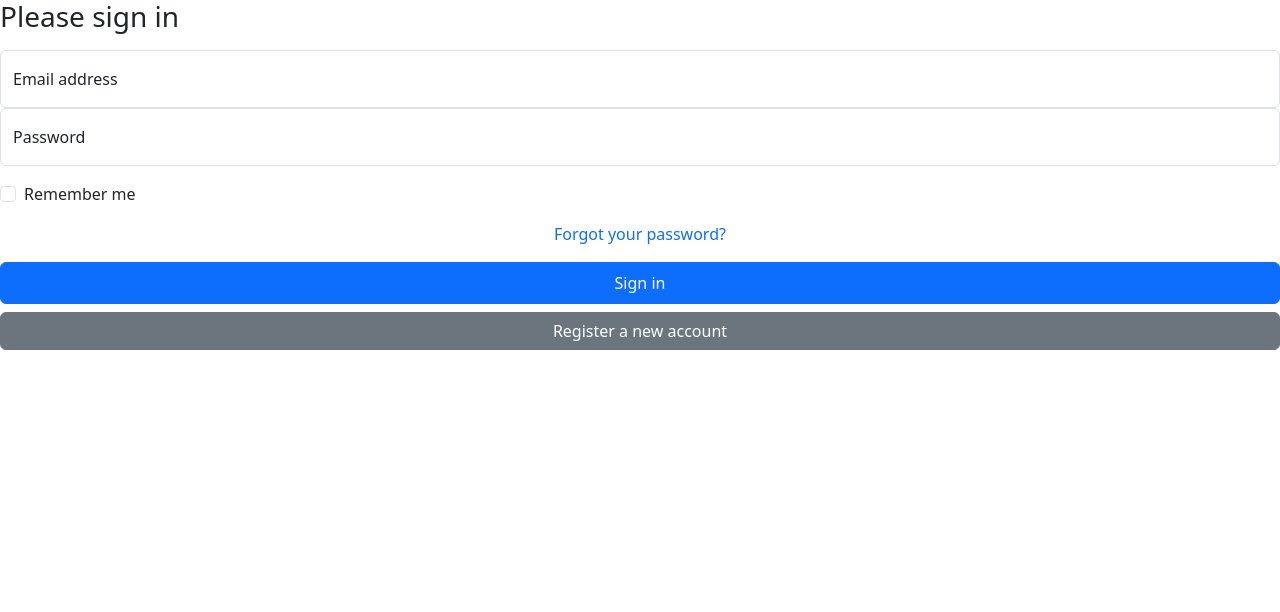
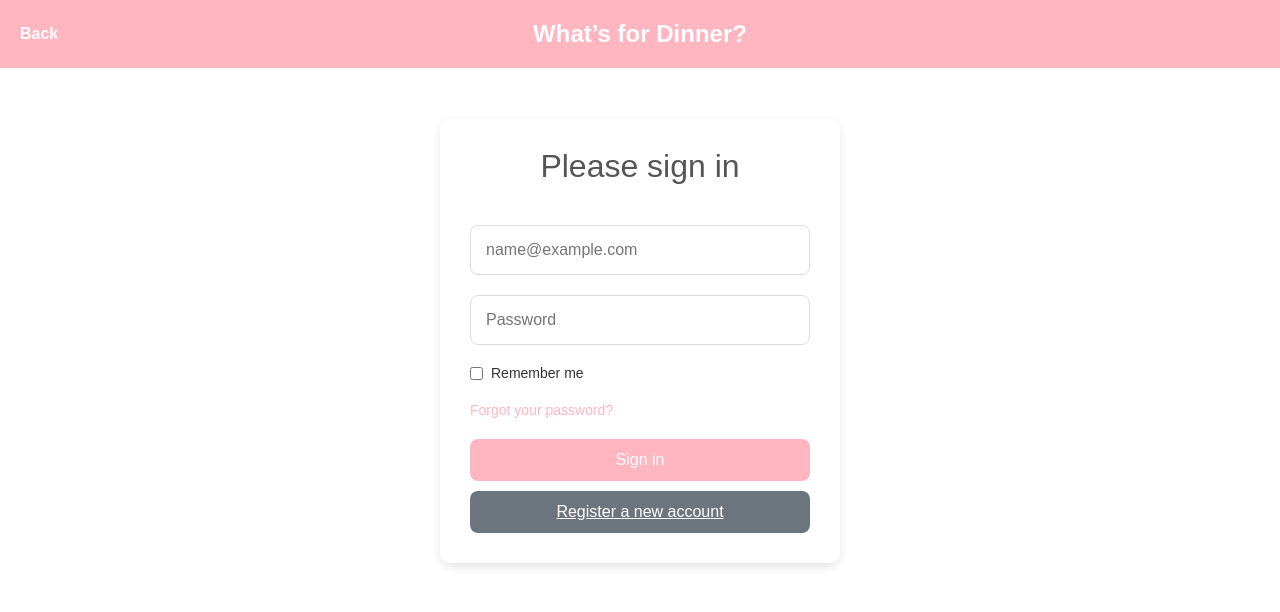
Before and after one commit to lryvakl/recipesBook, a Django app: page /login/ in a window 1280 px wide. Shown: the top 612 px of the page. Run offline with Django 5.2, Linux system fonts and the light colour scheme.

Commit message:
працює кнопка add to fav для отриманих через api(потрібні ще допрацювання) додано css для login допрацювати отримання даних через api

```diff
--- a/RecipesBook/RecipesBook/settings.py
+++ b/RecipesBook/RecipesBook/settings.py
@@ -125,7 +125,7 @@ USE_TZ = True
 
 
 
-SPOONACULAR_API_KEY = '3e38ac83554c4a4491840a1cc564c676'
+
 
 
 
--- a/RecipesBook/main/models.py
+++ b/RecipesBook/main/models.py
@@ -9,7 +9,7 @@ class Recipe(models.Model):
     ingredients = models.TextField('Ingredients')
     instructions = models.TextField('Instructions')
     category = models.CharField('category',max_length=50)
-    image = models.ImageField('Image',upload_to='media/',default='image.jpg')
+    image = models.ImageField('Image', upload_to='media/', blank=True, null=True)
     favorite_by_users = models.ManyToManyField(User, related_name='favorite_recipes', blank=True)
 
     def get_image_url(self):
--- a/RecipesBook/main/static/login.css
+++ b/RecipesBook/main/static/login.css
@@ -0,0 +1,206 @@
+/* Basic styling */
+body {
+    font-family: Arial, sans-serif;
+    margin: 0;
+    padding: 0;
+}
+
+.container {
+    max-width: 800px;
+    margin: 0 auto;
+    padding: 20px;
+}
+
+/* Header styling */
+header {
+    display: flex;
+    justify-content: space-between;
+    align-items: center;
+    padding: 25px 20px;
+    background-color: #ffb6c1;
+    position: relative;
+}
+
+header h1 {
+    font-size: 24px;
+    margin: 0;
+    color:white;
+    position: absolute;
+    left: 50%;
+    transform: translateX(-50%);
+}
+
+header .back-btn {
+    text-decoration: none;
+    color: white;
+    font-weight: bold;
+}
+
+header .back-btn:hover {
+    text-decoration: underline;
+    color: white;
+}
+
+/* Profile.css */
+* {
+    margin: 0;
+    padding: 0;
+    box-sizing: border-box;
+    font-family: Arial, sans-serif;
+}
+
+.back-btn {
+    color: white;
+    text-decoration: none;
+    font-weight: bold;
+    transition: color 0.3s;
+}
+
+.back-btn:hover {
+    color: #333;
+}
+
+.container {
+    max-width: 1400px;
+    margin: 30px auto;
+    padding: 20px;
+    background: white;
+    border-radius: 8px;
+    box-shadow: 0 4px 8px rgba(0, 0, 0, 0.1);
+}
+
+/* Стилі для форми */
+form {
+
+    background-color: white;
+    max-width: 400px;
+    margin: 50px auto;
+    padding: 30px;
+    border-radius: 10px;
+    box-shadow: 0 4px 10px rgba(0, 0, 0, 0.1);
+}
+
+
+
+
+h1.h3 {
+    text-align: center;
+    font-weight: 400;
+    color: #555;
+    margin-bottom: 40px;
+}
+
+.form-floating {
+    position: relative;
+    margin-bottom: 20px;
+}
+
+.form-control {
+    padding: 15px;
+    font-size: 16px;
+    border-radius: 8px;
+    border: 1px solid #ddd;
+    width: 100%;
+    box-sizing: border-box;
+}
+
+.form-control:focus {
+    border-color: #ffb6c1;
+    box-shadow: 0 0 5px rgba(255, 127, 80, 0.5);
+}
+
+/* Стилі для чекбокса */
+.form-check {
+    display: flex;
+    align-items: center;
+    font-size: 14px;
+    color: #666;
+    margin-bottom: 20px;
+}
+
+
+/* Лінк забутого паролю */
+.text-center a {
+    font-size: 14px;
+    color: #ffb6c1;
+    text-decoration: none;
+}
+
+.text-center a:hover {
+    text-decoration: underline;
+}
+
+/* Кнопки */
+button {
+    background-color: #ffb6c1;
+    border: none;
+    color: white;
+    font-size: 16px;
+    padding: 12px;
+    border-radius: 8px;
+    cursor: pointer;
+    transition: background-color 0.3s;
+    margin-top: 20px;
+    display: block;
+    width: 100%;  /* Повна ширина для кнопки */
+    text-align: center; /* Центрування тексту */
+}
+
+button:hover {
+    background-color: #ff9ca1;
+}
+
+/* Кнопка для реєстрації */
+.btn-secondary {
+    background-color: #6c757d;
+    color: white;
+    border: none;
+    padding: 12px;
+    border-radius: 8px;
+    font-size: 16px;
+    margin-top: 10px;
+    text-align: center;
+    display: block;
+    transition: background-color 0.3s;
+}
+
+.btn-secondary:hover {
+    background-color: #5a6268;
+}
+
+label {
+    position: absolute;
+    top: -20px;
+    left: 15px;
+    font-size: 14px;
+    color: #555;
+    background-color: white;
+    padding: 0 5px;
+    font-weight: 600;
+}
+.form-check-label {
+    color: #333; /* Задаємо темний колір для тексту */
+    font-size: 14px; /* Можна налаштувати розмір шрифта */
+    font-weight: normal; /* Нормальний стиль шрифта */
+}
+
+/* Стилі для тексту */
+.remember-text {
+    font-size: 14px;  /* Задаємо розмір шрифту */
+    color: #333;      /* Темний колір тексту */
+    margin-left: 8px; /* Відступ зліва */
+
+}
+
+
+/* Респонсивність для мобільних пристроїв */
+@media (max-width: 600px) {
+    header a {
+        font-size: 16px;
+    }
+
+    form {
+        padding: 20px;
+        width: 90%;
+    }
+}
--- a/RecipesBook/main/templates/main/about.html
+++ b/RecipesBook/main/templates/main/about.html
@@ -44,7 +44,7 @@
                         {% endif %}
                     </div>
                 </div>
-                <div class="image">
+                 <div class="image">
                     {% if recipe.image %}
                         <img src="{{ recipe.image }}" alt="{{ recipe.name }}" width="200" height="250">
                     {% endif %}
--- a/RecipesBook/main/templates/main/login.html
+++ b/RecipesBook/main/templates/main/login.html
@@ -1,5 +1,3 @@
-
-
 <!doctype html>
 <html lang="en">
 <head>
@@ -9,33 +7,34 @@
     <meta http-equiv="X-UA-Compatible" content="ie=edge">
     <title>Login</title>
     {% load static %}
-   <link rel="stylesheet" type="text/css" href="{% static 'main/login.css' %}">
-     <link href="https://cdn.jsdelivr.net/npm/bootstrap@5.3.0-alpha1/dist/css/bootstrap.min.css" rel="stylesheet">
-
+    <link rel="stylesheet" type="text/css" href="{% static 'login.css' %}">
 </head>
 
 <body>
 
+<header>
+    <a href="{% url 'mainPage' %}" class="back-btn">Back</a>
+    <h1>What’s for Dinner?</h1>
+</header>
 
 <form>
-
     <h1 class="h3 mb-3 fw-normal">Please sign in</h1>
 
     <div class="form-floating">
+      <label for="floatingInput"></label>
       <input type="email" class="form-control" id="floatingInput" placeholder="name@example.com">
-      <label for="floatingInput">Email address</label>
     </div>
+
     <div class="form-floating">
+      <label for="floatingPassword"></label>
       <input type="password" class="form-control" id="floatingPassword" placeholder="Password">
-      <label for="floatingPassword">Password</label>
     </div>
 
                 <div class="form-check text-start my-3">
                   <input class="form-check-input" type="checkbox" value="remember-me" id="flexCheckDefault">
-      <label class="form-check-label" for="flexCheckDefault">
-        Remember me
-      </label>
+                    <p class="remember-text">Remember me</p>
             </div>
+
 
     <div class="text-center my-3">
       <a href= "{% url 'changePass' %}" class="text-decoration-none">Forgot your password?</a>
@@ -45,10 +44,6 @@
 
     <!-- Register new account button -->
     <a href="{% url 'register' %}" class="btn btn-secondary w-100 mt-2">Register a new account</a>
-
-
-
-
 </form>
 
 </body>
--- a/RecipesBook/main/templates/main/profile.html
+++ b/RecipesBook/main/templates/main/profile.html
@@ -4,7 +4,8 @@
     <meta charset="UTF-8">
     <meta name="viewport" content="width=device-width, initial-scale=1.0">
     <title>Profile Page</title>
-   {% load static %}
+    {% load static %}
+    {% load custom_filters %}
    <link rel="stylesheet" type="text/css" href="{% static 'profile.css' %}">
 </head>
 <body>
@@ -54,7 +55,7 @@
                                     </form>
                                 </div>
                             </div>
-                            <div class="image">
+                           <div class="image">
                                 {% if recipe.image %}
                                     <img src="{{ recipe.image.url }}" alt="{{ recipe.name }}" width="200" height="250">
                                 {% endif %}
--- a/RecipesBook/main/templatetags/custom_filters.py
+++ b/RecipesBook/main/templatetags/custom_filters.py
@@ -5,3 +5,13 @@ register = template.Library()
 @register.filter
 def split(value, delimiter):
     return value.split(delimiter)
+
+
+
+def startswith(value, arg):
+    """
+    Перевіряє, чи починається рядок value з аргументу arg.
+    """
+    if isinstance(value, str) and isinstance(arg, str):
+        return value.startswith(arg)
+    return False
--- a/RecipesBook/main/urls.py
+++ b/RecipesBook/main/urls.py
@@ -17,9 +17,11 @@ urlpatterns = [
     path('about-us', views.search_recipes, name='search'),
     path('search/', views.search_ingredients, name='search_ingredients'),
     path('recipe-detail/<int:id>/', views.recipe_detail, name='recipe_detail'),
+    path('recipe_detail_spoonacular/<str:title>/', views.recipe_detail_spoonacular, name='recipe_detail_spoonacular'),
     path('add-to-favorites/<int:id>/', views.add_to_favorites, name='add_to_favorites'),
     path('add_to_favorites_spoonacular/<slug:slug>/', views.add_to_favorites_spoonacular,name='add_to_favorites_spoonacular'),
     path('remove_from_favorites/<int:id>/', views.remove_from_favorites, name='remove_from_favorites'),
-    path('recipe_detail_spoonacular/<str:title>/', views.recipe_detail_spoonacular, name='recipe_detail_spoonacular')
+    path('add-to-favorites-spoonacular/<str:title>/', views.add_to_favorites_spoonacular, name='add_to_favorites_spoonacular'),
+
 
 ]+ static(settings.MEDIA_URL, document_root=settings.MEDIA_ROOT)
--- a/RecipesBook/main/views.py
+++ b/RecipesBook/main/views.py
@@ -32,6 +32,19 @@ def recipe_detail(request, id):
     recipe = get_object_or_404(Recipe, id=id)
     return render(request, 'main/recipe_detail.html', {'recipe': recipe})
 
+
+def recipe_detail_spoonacular(request, title):
+    # Використовуємо slug замість id
+    url = f"https://api.spoonacular.com/recipes/complexSearch"
+    response = requests.get(url, params={'query': title, 'apiKey': settings.SPOONACULAR_API_KEY})
+
+    if response.status_code == 200:
+        recipe = response.json().get('results', [])[0]  # Припускаємо, що це перший результат
+        return render(request, 'main/recipe_detail.html', {'recipe': recipe})
+    else:
+        return render(request, 'error.html', {'message': 'Recipe not found.'})
+
+
 def login(request):
     return render(request, 'main/login.html')
 
@@ -56,9 +69,6 @@ def profile(request):
     }
     return render(request, 'main/profile.html', context)
 
-
-def profile0(request):
-    return render(request, 'main/profile.html')
 
 
 
@@ -110,7 +120,7 @@ def search_recipes(request):
             'ingredients': recipe.ingredients,
             'instructions': recipe.instructions,
             'category': recipe.category,
-            'image': recipe.get_image_url(),
+            'image': recipe.get_image_url,
             'link': None,  # Локальні рецепти не мають зовнішнього посилання
         })
 
@@ -189,39 +199,9 @@ def add_to_favorites(request, id):
         return redirect('login')
 
 
-from django.shortcuts import render, redirect
-from django.http import HttpResponse
-from django.contrib import messages
-
 
 @login_required
-def add_to_favorites_spoonacular(request, slug):
-    # Отримуємо дані рецепту з Spoonacular
-    url = f"https://api.spoonacular.com/recipes/{slug}/information"
-    response = requests.get(url, params={'apiKey': settings.SPOONACULAR_API_KEY})
 
-    if response.status_code == 200:
-        recipe_data = response.json()
-
-        # Створюємо новий рецепт або знаходимо вже існуючий
-        recipe, created = Recipe.objects.get_or_create(
-            name=recipe_data.get('title', ''),
-            defaults={
-                'ingredients': ', '.join(
-                    [ingredient['original'] for ingredient in recipe_data.get('extendedIngredients', [])]),
-                'instructions': recipe_data.get('instructions', 'No instructions available'),
-                'category': ', '.join(recipe_data.get('dishTypes', [])),
-                'image': recipe_data.get('image', ''),
-            }
-        )
-
-        # Додаємо рецепт до улюблених користувача
-        recipe.favorite_by_users.add(request.user)
-
-        # Перенаправляємо на сторінку рецепту
-        return redirect('recipe_detail')
-    else:
-        return render(request, 'error.html', {'message': 'Recipe not found.'})
 
 
 def remove_from_favorites(request, id):
@@ -236,13 +216,34 @@ def remove_from_favorites(request, id):
 
 
 
-def recipe_detail_spoonacular(request, title):
-    # Використовуємо slug замість id
+def add_to_favorites_spoonacular(request, title):
+    # Отримуємо дані рецепту з Spoonacular за назвою
     url = f"https://api.spoonacular.com/recipes/complexSearch"
-    response = requests.get(url, params={'query': title, 'apiKey': settings.SPOONACULAR_API_KEY})
+    response = requests.get(url, params={'query': title, 'apiKey': settings.SPOONACULAR_API_KEY, 'number': 1})
 
     if response.status_code == 200:
-        recipe = response.json().get('results', [])[0]  # Припускаємо, що це перший результат
-        return render(request, 'main/recipe_detail.html', {'recipe': recipe})
-    else:
-        return render(request, 'error.html', {'message': 'Recipe not found.'})
+        results = response.json().get('results', [])
+        if results:
+            recipe_data = results[0]
+
+            # Створюємо або знаходимо рецепт у базі
+            recipe, created = Recipe.objects.get_or_create(
+                name=recipe_data.get('title', 'No Title'),
+                defaults={  # Використовуємо defaults для інших полів
+                    'ingredients': ', '.join(
+                        [i['original'] for i in recipe_data.get('extendedIngredients', [])]) if recipe_data.get(
+                        'extendedIngredients') else 'No ingredients',
+                    'instructions': recipe_data.get('instructions', 'No instructions available'),
+                    'category': recipe_data.get('dishTypes', ['Uncategorized'])[0],  # Категорія
+                    'image': recipe_data.get('image', ''),  # Картинка
+                }
+            )
+
+            # Додаємо рецепт до улюблених
+            recipe.favorite_by_users.add(request.user)
+
+            # Перенаправляємо на сторінку рецепту
+            return redirect('recipe_detail', recipe.id)
+
+    # Якщо не знайдено рецепт
+    return render(request, 'error.html', {'message': 'Recipe not found.'})
```
Also changed, not shown: RecipesBook/main/services.py (+28 -28 lines), RecipesBook/main/templates/main/recipe_detail.html (+7 -4 lines). Lines whose indentation alone changed are shown as unchanged.
